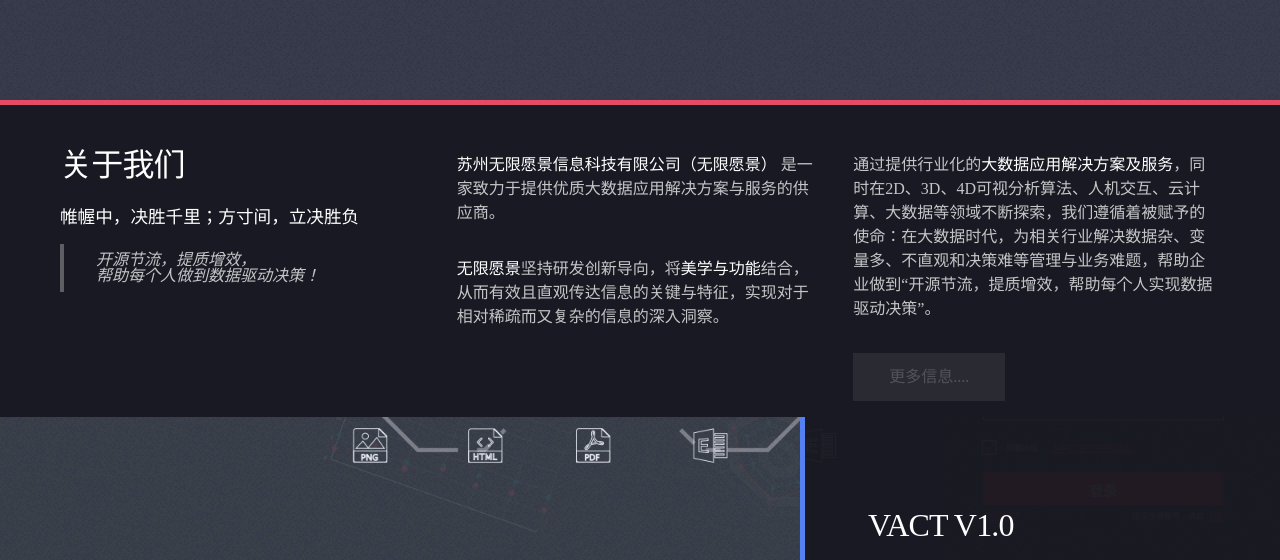
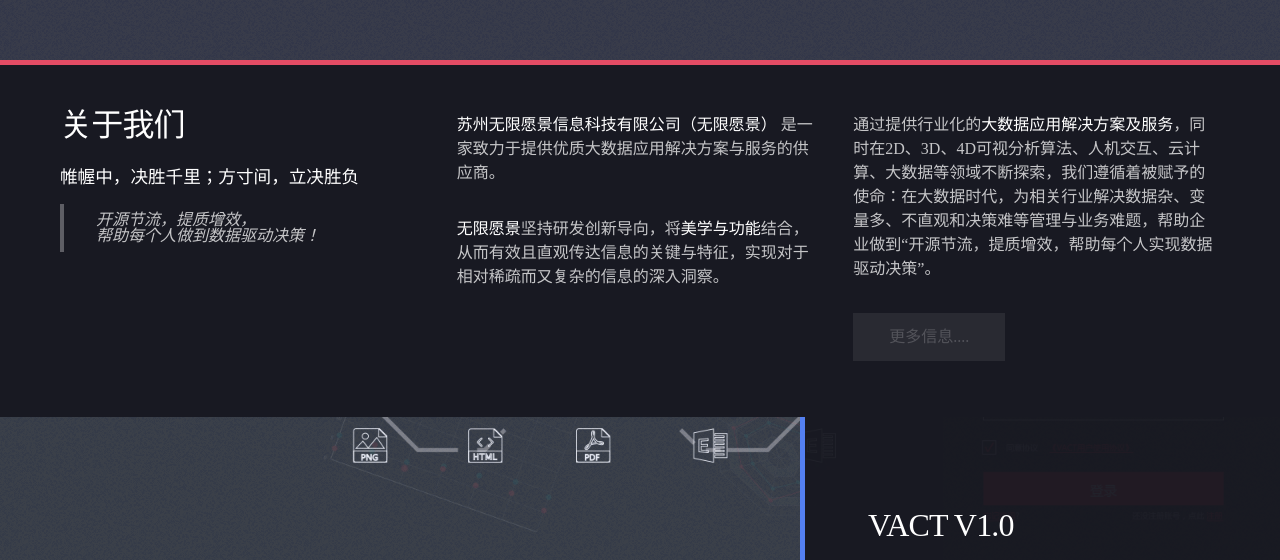
Before and after one commit to guidetheorient/mobius-vision.com, a website: page src/index.html in a window 1280 px wide. Shown: the part 1183-1743 px from the top of the page. Drawn offline with nearby package versions, Linux system fonts and the light colour scheme; files that its build step writes are made by us from their sources; a small style sheet from the web is missing.

Commit message:
更新readme

```diff
--- a/src/css/index.scss
+++ b/src/css/index.scss
@@ -253,7 +253,7 @@
   .content {
     position: absolute;
     bottom: 0;
-    padding: 3rem 3.75rem 1rem;
+    padding: 3rem 3.75rem 3.5rem;
     border-top: 5px solid #e44c65;
     background-color: rgba(23, 24, 32, 0.95);
     .item {
--- a/src/index.html
+++ b/src/index.html
@@ -40,7 +40,7 @@
       </div>
     </section>
     <section class="item row" id="two">
-      <div class="bg parallax" data-velocity="-.2"></div>
+      <div class="bg parallax parallax-test" data-velocity="-.2"></div>
       <img class="bg-mobile" src="./assets/img/pic02.jpg" alt="">
       <div class="content row">
         <div class="col-4 col-lg-11 item">
--- a/src/js/index.js
+++ b/src/js/index.js
@@ -40,6 +40,7 @@
       })
 
       // 视差滚动
+      // $('.parallax-test').scrolly({bgParallax:true});
       $('.parallax').each(function(){
         $(this).scrolly({bgParallax:true})
       })
--- a/src/js/lib/jquery.scrolly.js
+++ b/src/js/lib/jquery.scrolly.js
@@ -40,8 +40,7 @@
     this.velocity = this.$element.attr('data-velocity');
     this.bgStart = parseInt(this.$element.attr('data-fit'), 10);
     this.previousScrollTop = $(window).scrollTop();
-
-    $(document).scroll(function(){
+    $(window).scroll(function(){
       self.didScroll = true;
     });
 
@@ -50,7 +49,7 @@
         self.didScroll = false;
         self.scrolly();
       }
-    }, 10);
+    }, 20);
   };
 
   Plugin.prototype.scrolly = function() {
@@ -68,7 +67,8 @@
         // 当页面刷新位置scrollTop !== 0时，第一次滚动背景图片会跳动一次
         // 实际应该以$(window).scrollTop()减去初始化时页面已滚动高度
         // 原代码 position = this.startPosition + dT * this.velocity;
-        position = this.startPosition + (dT-this.previousScrollTop)  * this.velocity;
+        // position = this.startPosition + (dT-this.previousScrollTop)  * this.velocity;
+        position = this.startPosition + (dT - this.offsetTop)  * this.velocity;
       }
     }
     // Fix background position
```
Also changed, not shown: README.md, dist/index.html, dist/js/lib/vendor.js, dist/rev/css/rev-manifest.json, 5 other files.
